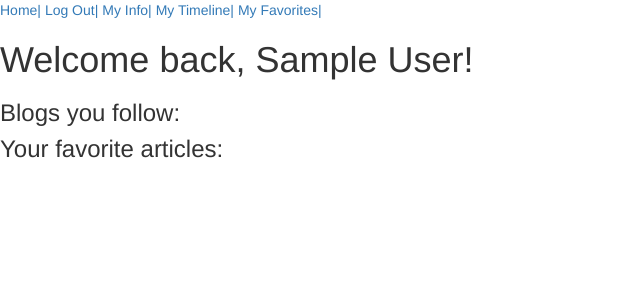
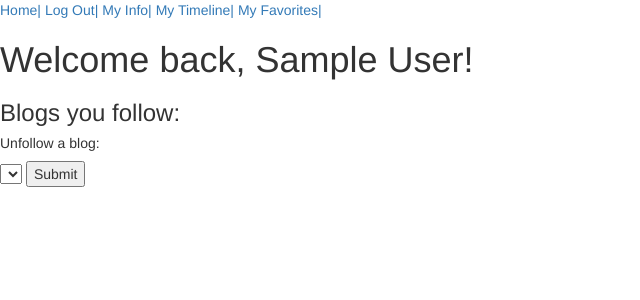
Before and after one commit to mariereed/Hackbright-Project, a Flask app: page /users/1 in a window 1280 px wide. Shown: the top 300 px of the page, without its empty margins (0-640 px from the left). Run offline with Flask 2, Linux system fonts and the light colour scheme; the visitor is signed in with stand-in values (Sample User, id 1); tables that the repository leaves empty hold one stand-in row (values such as "Sample post"); lists and menus that the app fills with data are empty; some libraries are stand-ins or nearby versions.

Commit message:
Added a drop blog option in html.

```diff
--- a/templates/user_details.html
+++ b/templates/user_details.html
@@ -13,6 +13,15 @@
 			<li>{{ item.blog.name}}<br>
 		{% endfor %}
 		</ul>
-		Your favorite articles: <br>
 	</h3>
+	<h5>Unfollow a blog:</h5>
+	<form action='/remove_blog }}' method='POST'>
+        <select name="blog">
+        	<option value="" disabled selected></option>
+        	{% for item in users_blogs %}
+        		<option value="{{item.blog_id}}">{{item.blog.name}}</option>
+        	{% endfor %}
+        </select>
+        <input type='submit'>
+    </form>
 {% endblock %}
```
